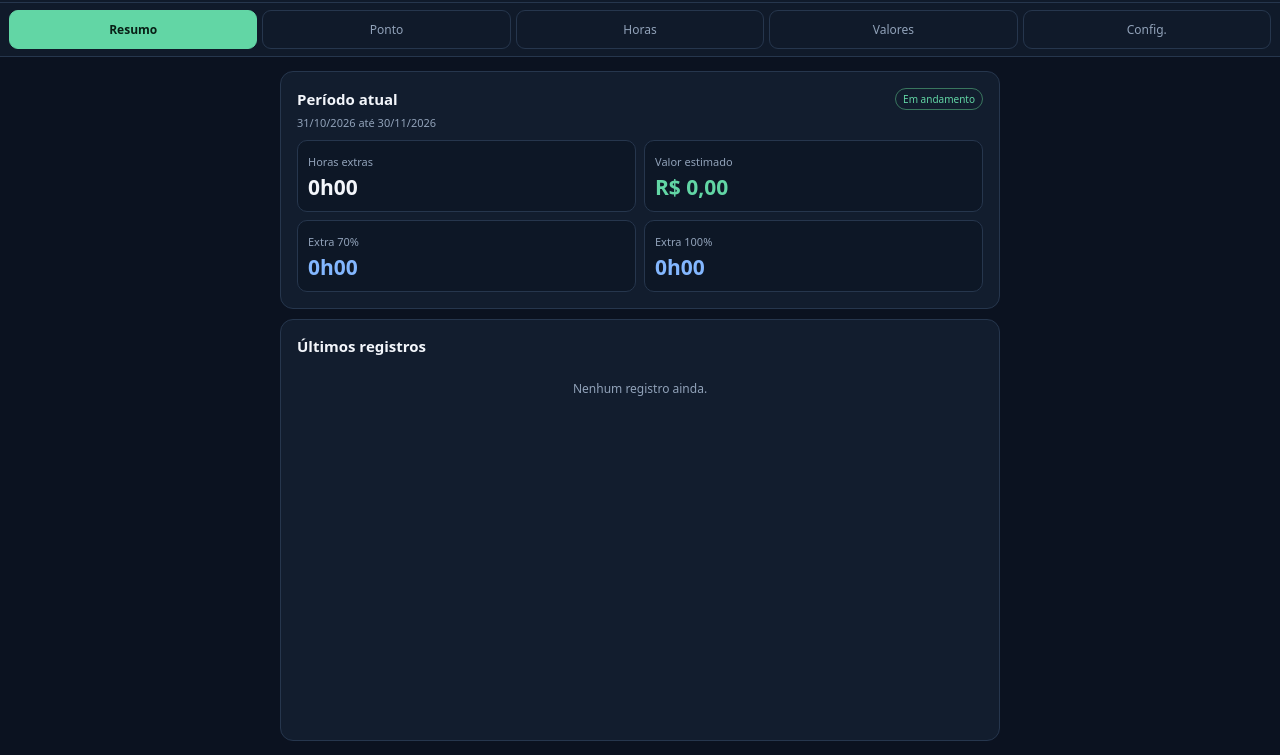
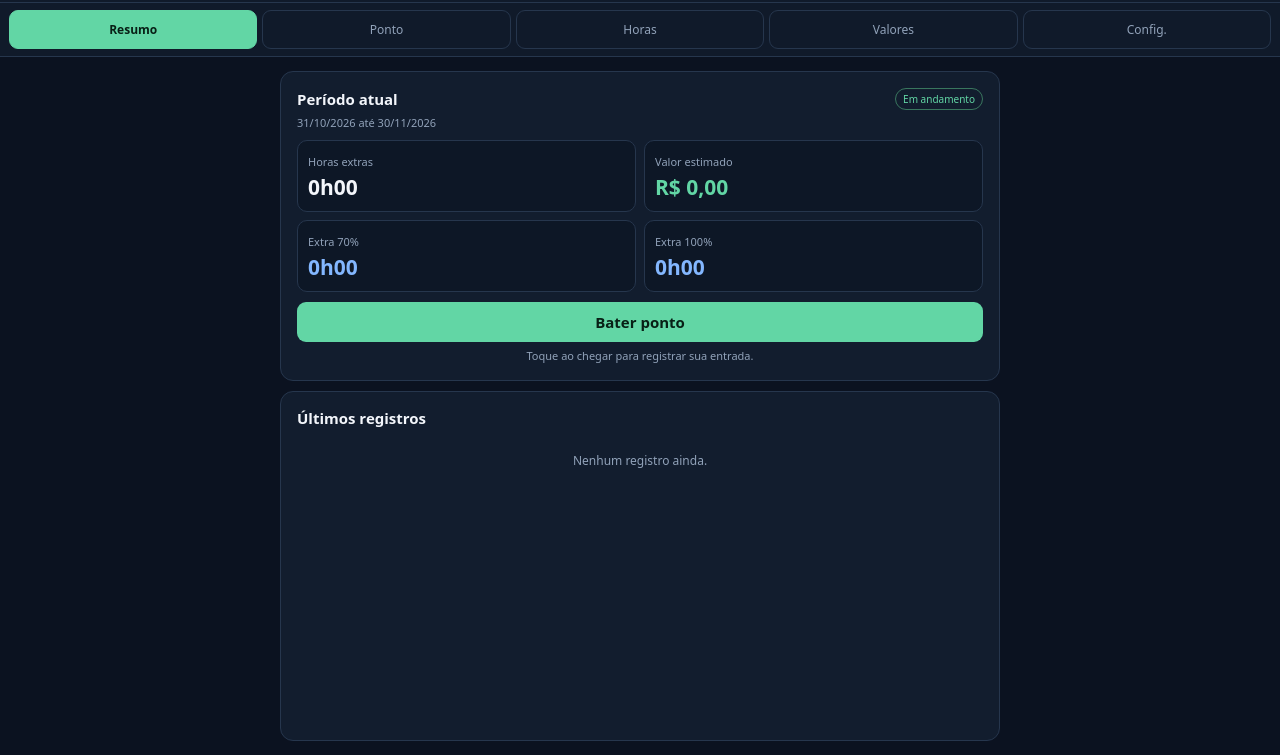
Before and after one commit to Guto157/controle-de-horas, a plain HTML site: page index.html in a window 1280 px wide. Shown: the part 45-800 px from the top of the page. Drawn offline with Linux system fonts and the light colour scheme.

Commit message:
Adicionar registro de entrada e saída pelo resumo

```diff
--- a/index.html
+++ b/index.html
@@ -18,7 +18,7 @@
 </nav>
 <main class="wrap">
 <section id="inicio" class="view">
-<div class="panel"><div class="section-title"><h2>Período atual</h2><span class="pill">Em andamento</span></div><p class="muted" id="periodDates" style="font-size:11px;margin:5px 0 10px">Configure o fechamento.</p><div class="stats"><div class="stat"><small>Horas extras</small><b id="totalHours">0h00</b></div><div class="stat"><small>Valor estimado</small><b class="green" id="totalMoney">R$ 0,00</b></div><div class="stat"><small>Extra 70%</small><b class="blue" id="hours70">0h00</b></div><div class="stat"><small>Extra 100%</small><b class="blue" id="hours100">0h00</b></div></div></div>
+<div class="panel"><div class="section-title"><h2>Período atual</h2><span class="pill">Em andamento</span></div><p class="muted" id="periodDates" style="font-size:11px;margin:5px 0 10px">Configure o fechamento.</p><div class="stats"><div class="stat"><small>Horas extras</small><b id="totalHours">0h00</b></div><div class="stat"><small>Valor estimado</small><b class="green" id="totalMoney">R$ 0,00</b></div><div class="stat"><small>Extra 70%</small><b class="blue" id="hours70">0h00</b></div><div class="stat"><small>Extra 100%</small><b class="blue" id="hours100">0h00</b></div></div><div style="margin-top:10px"><button class="primary" id="clockBtn" type="button" style="width:100%;font-size:15px">Bater ponto</button><p class="hint" id="clockStatus" style="margin:7px 0 0;text-align:center">Toque ao chegar para registrar sua entrada.</p></div></div>
 <div class="panel grow scroll-free-list"><h2>Últimos registros</h2><div id="recent"></div></div>
 </section>
 <section id="ponto" class="view hidden">
@@ -51,7 +51,7 @@ const num=v=>Math.max(0,Number(v)||0);
 const money=v=>new Intl.NumberFormat('pt-BR',{style:'currency',currency:'BRL'}).format(v||0);
 const hm=m=>{m=Math.max(0,Math.round(m));return Math.floor(m/60)+'h'+String(m%60).padStart(2,'0')};
 const dateFmt=s=>new Date(s+'T12:00:00').toLocaleDateString('pt-BR');
-function load(){try{const x=JSON.parse(localStorage.getItem(KEY)||'{}');return{config:{...defaults,...(x.config||{}),weekly:{...defaults.weekly,...((x.config||{}).weekly||{})}},punches:Array.isArray(x.punches)?x.punches:[]}}catch(e){return{config:{...defaults},punches:[]}}}
+function load(){try{const x=JSON.parse(localStorage.getItem(KEY)||'{}');return{config:{...defaults,...(x.config||{}),weekly:{...defaults.weekly,...((x.config||{}).weekly||{})}},punches:Array.isArray(x.punches)?x.punches:[],activePunch:x.activePunch||null}}catch(e){return{config:{...defaults},punches:[]}}}
 let db=load();
 function persist(){try{localStorage.setItem(KEY,JSON.stringify(db));return true}catch(e){alert('Não foi possível salvar. Verifique o espaço disponível no navegador.');return false}}
 function localISO(d){return d.getFullYear()+'-'+String(d.getMonth()+1).padStart(2,'0')+'-'+String(d.getDate()).padStart(2,'0')}
@@ -63,7 +63,7 @@ function calc(p){const [ih,im]=p.in.split(':').map(Number),[oh,om]=p.out.split('
 function hourly(){const c=db.config,s=num(c.salary),add=c.perType==='none'?0:s*num(c.perValue)/100;return(s+add)/Math.max(1,num(c.divisor))}
 function totals(){const hours={week:0,sat:0,sun:0,holiday:0},rates={week:db.config.weekRate,sat:db.config.satRate,sun:db.config.sunRate,holiday:db.config.holidayRate};let totalValue=0;db.punches.filter(inPeriod).forEach(p=>{const c=calc(p);hours[c.kind]+=c.extra;totalValue+=c.extra/60*hourly()*(1+num(rates[c.kind])/100)});return{hours,totalValue,total:Object.values(hours).reduce((a,b)=>a+b,0),rates}}
 function safeText(v){return String(v).replace(/[&<>"']/g,c=>({'&':'&amp;','<':'&lt;','>':'&gt;','"':'&quot;',"'":'&#39;'}[c]))}
-function render(){const t=totals(),q=period(),list=db.punches.filter(inPeriod).sort((a,b)=>b.date.localeCompare(a.date));$('periodDates').textContent=dateFmt(localISO(q.start))+' até '+dateFmt(localISO(q.end));$('totalHours').textContent=hm(t.total);$('totalMoney').textContent=money(t.totalValue);$('hours70').textContent=hm(t.hours.week+t.hours.sat);$('hours100').textContent=hm(t.hours.sun+t.hours.holiday);$('hWeek').textContent=hm(t.hours.week);$('hSat').textContent=hm(t.hours.sat);$('hSun').textContent=hm(t.hours.sun);$('hHoliday').textContent=hm(t.hours.holiday);$('valueTotal').textContent=money(t.totalValue);
+function render(){updateClockUI();const t=totals(),q=period(),list=db.punches.filter(inPeriod).sort((a,b)=>b.date.localeCompare(a.date));$('periodDates').textContent=dateFmt(localISO(q.start))+' até '+dateFmt(localISO(q.end));$('totalHours').textContent=hm(t.total);$('totalMoney').textContent=money(t.totalValue);$('hours70').textContent=hm(t.hours.week+t.hours.sat);$('hours100').textContent=hm(t.hours.sun+t.hours.holiday);$('hWeek').textContent=hm(t.hours.week);$('hSat').textContent=hm(t.hours.sat);$('hSun').textContent=hm(t.hours.sun);$('hHoliday').textContent=hm(t.hours.holiday);$('valueTotal').textContent=money(t.totalValue);
 const names={week:'Dias úteis',sat:'Sábados',sun:'Domingos',holiday:'Feriados'};
 $('hourDetails').innerHTML=Object.keys(names).map(k=>'<div class="entry"><span>'+names[k]+' <small>Adicional '+num(t.rates[k])+'%</small></span><b>'+hm(t.hours[k])+'</b></div>').join('');
 $('valueDetails').innerHTML=Object.keys(names).map(k=>'<div class="entry"><span>'+names[k]+' <small>'+num(t.rates[k])+'%</small></span><b class="money">'+money(t.hours[k]/60*hourly()*(1+num(t.rates[k])/100))+'</b></div>').join('');
@@ -77,10 +77,13 @@ document.querySelectorAll('[data-tab]').forEach(b=>b.addEventListener('click',()
 $('configForm').addEventListener('submit',e=>{e.preventDefault();const next={};Object.keys(defaults).filter(k=>$(k)).forEach(k=>next[k]=$(k).value);if(num(next.divisor)<=0||num(next.closeDay)<1||num(next.closeDay)>31){alert('Confira divisor e dia de fechamento.');return}db.config={...db.config,...next};if(persist()){render();alert('Configurações salvas.')}});
 function preview(){if(!$('pIn').value||!$('pOut').value){$('preview').textContent='Informe entrada e saída.';return}const c=calc({date:$('pDate').value||localISO(new Date()),in:$('pIn').value,out:$('pOut').value,break:$('pBreak').value,holiday:$('pHoliday').checked});$('preview').textContent='Total trabalhado: '+hm(c.worked)+' · Extra estimada: '+hm(c.extra)}
 ['pDate','pIn','pOut','pBreak','pHoliday'].forEach(id=>$(id).addEventListener('input',preview));
+function currentTime(){const d=new Date();return String(d.getHours()).padStart(2,'0')+':'+String(d.getMinutes()).padStart(2,'0')}
+function updateClockUI(){if(!$('clockBtn'))return;const a=db.activePunch;if(a){$('clockBtn').textContent='Registrar saída';$('clockStatus').textContent='Entrada registrada às '+a.in+' em '+dateFmt(a.date)+'. Toque ao sair.';$('clockBtn').style.background='#83b7ff';$('clockBtn').style.color='#101827'}else{$('clockBtn').textContent='Bater ponto';$('clockStatus').textContent='Toque ao chegar para registrar sua entrada.';$('clockBtn').style.background='';$('clockBtn').style.color=''}}
+$('clockBtn').addEventListener('click',()=>{const now=new Date(),date=localISO(now),time=currentTime();if(!db.activePunch){db.activePunch={date,in:time};if(persist()){updateClockUI();alert('Entrada registrada às '+time+'.')}else db.activePunch=null;return}const a=db.activePunch;if(a.date!==date){alert('Sua entrada foi registrada em '+dateFmt(a.date)+'. Registre a saída manualmente na aba Ponto para esse dia.');return}const day=new Date(a.date+'T12:00:00').getDay(),schedule=db.config.weekly?.[day],p={id:(crypto.randomUUID?crypto.randomUUID():String(Date.now())),date:a.date,in:a.in,out:time,break:schedule?.on?num(schedule.break):0,holiday:false};if(p.in===p.out){alert('O horário de saída precisa ser diferente da entrada.');return}if(db.punches.some(x=>x.date===p.date)&&!confirm('Já existe um registro para hoje. Deseja substituí-lo pelo ponto automático?'))return;const old=db.activePunch;db.punches=db.punches.filter(x=>x.date!==p.date);db.punches.push(p);db.activePunch=null;if(persist()){render();alert('Saída registrada às '+time+'. Ponto salvo!')}else{db.punches=db.punches.filter(x=>x.id!==p.id);db.activePunch=old;updateClockUI()}});
 $('punchForm').addEventListener('submit',e=>{e.preventDefault();const p={id:(crypto.randomUUID?crypto.randomUUID():String(Date.now())),date:$('pDate').value,in:$('pIn').value,out:$('pOut').value,break:num($('pBreak').value),holiday:$('pHoliday').checked};if(!p.date||!p.in||!p.out){alert('Preencha data, entrada e saída.');return}if(p.in===p.out){alert('Entrada e saída não podem ser iguais.');return}db.punches=db.punches.filter(x=>x.date!==p.date);db.punches.push(p);if(persist()){render();e.target.reset();$('pDate').value=localISO(new Date());$('pBreak').value=60;$('preview').textContent='Ponto registrado com sucesso.'}});
 $('menuBtn').addEventListener('click',()=>{const open=$('sideMenu').classList.toggle('hidden')===false;$('menuBtn').setAttribute('aria-expanded',String(open))});document.addEventListener('click',e=>{if(!$('sideMenu').contains(e.target)&&e.target!==$('menuBtn')){$('sideMenu').classList.add('hidden');$('menuBtn').setAttribute('aria-expanded','false')}});
 $('exportBtn').addEventListener('click',()=>{const blob=new Blob([JSON.stringify(db,null,2)],{type:'application/json'}),url=URL.createObjectURL(blob),a=document.createElement('a');a.href=url;a.download='backup-meu-ponto.json';document.body.appendChild(a);a.click();a.remove();setTimeout(()=>URL.revokeObjectURL(url),1000)});
-$('importFile').addEventListener('change',async e=>{const f=e.target.files[0];if(!f)return;try{const x=JSON.parse(await f.text());if(!x.config||!Array.isArray(x.punches))throw Error('invalid');db={config:{...defaults,...x.config,weekly:{...defaults.weekly,...(x.config.weekly||{})}},punches:x.punches};if(persist()){fillConfig();render();alert('Backup importado.')}}catch(err){alert('Arquivo de backup inválido.')}e.target.value=''});
+$('importFile').addEventListener('change',async e=>{const f=e.target.files[0];if(!f)return;try{const x=JSON.parse(await f.text());if(!x.config||!Array.isArray(x.punches))throw Error('invalid');db={config:{...defaults,...x.config,weekly:{...defaults.weekly,...(x.config.weekly||{})}},punches:x.punches,activePunch:x.activePunch||null};if(persist()){fillConfig();render();alert('Backup importado.')}}catch(err){alert('Arquivo de backup inválido.')}e.target.value=''});
 function renderSchedule(){const days=[['Segunda',1],['Terça',2],['Quarta',3],['Quinta',4],['Sexta',5],['Sábado',6],['Domingo',0]];$('scheduleRows').innerHTML=days.map(([name,d])=>{const x=db.config.weekly[d]||{on:false,in:'',out:'',break:0};return '<div class="entry" style="display:grid;grid-template-columns:58px 1fr 1fr 58px 43px;gap:4px;align-items:end"><strong style="font-size:10px;padding-bottom:8px">'+name+'</strong><div class="field"><label>Entrada</label><input type="time" id="schIn'+d+'" value="'+x.in+'" '+(!x.on?'disabled':'')+'></div><div class="field"><label>Saída</label><input type="time" id="schOut'+d+'" value="'+x.out+'" '+(!x.on?'disabled':'')+'></div><div class="field"><label>Intervalo</label><input type="number" min="0" step="5" id="schBreak'+d+'" value="'+x.break+'" '+(!x.on?'disabled':'')+'></div><label style="font-size:9px;color:var(--muted);display:flex;flex-direction:column;align-items:center;gap:3px">Folga<input type="checkbox" id="schOff'+d+'" '+(!x.on?'checked':'')+' style="width:17px;height:17px"></label></div>'}).join('');days.forEach(([name,d])=>$('schOff'+d).addEventListener('change',e=>['In','Out','Break'].forEach(k=>$('sch'+k+d).disabled=e.target.checked)))}
 $('scheduleForm').addEventListener('submit',e=>{e.preventDefault();const weekly={};let invalid=false;[1,2,3,4,5,6,0].forEach(d=>{const off=$('schOff'+d).checked,inn=$('schIn'+d).value,out=$('schOut'+d).value,br=num($('schBreak'+d).value);if(!off&&(!inn||!out||inn===out))invalid=true;weekly[d]={on:!off,in:off?'':inn,out:off?'':out,break:off?0:br}});if(invalid){alert('Preencha entrada e saída dos dias trabalhados, ou marque Folga.');return}db.config.weekly=weekly;if(persist()){render();alert('Horário semanal salvo.')}});
 $('salaryTab').addEventListener('click',()=>{$('salaryConfig').classList.remove('hidden');$('scheduleConfig').classList.add('hidden')});$('scheduleTab').addEventListener('click',()=>{$('salaryConfig').classList.add('hidden');$('scheduleConfig').classList.remove('hidden');renderSchedule()});
```
